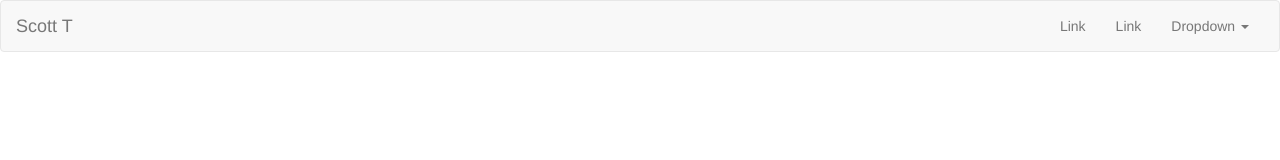
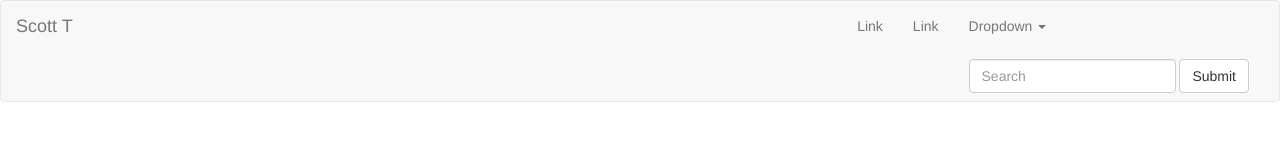
Before and after one commit to nextthelemann/nextthelemann.github.io, a plain HTML site: page index.html in a window 1280 px wide. Drawn offline with nearby package versions, Linux system fonts and the light colour scheme.

```diff
--- a/index.html
+++ b/index.html
@@ -42,13 +42,12 @@
         <li><a href="#">Link</a></li>
         <li class="dropdown">
           <a href="#" class="dropdown-toggle" data-toggle="dropdown" role="button" aria-haspopup="true" aria-expanded="false">Dropdown <span class="caret"></span></a>
-          <ul class="dropdown-menu">
-            <li><a href="#">Action</a></li>
-            <li><a href="#">Another action</a></li>
-            <li><a href="#">Something else here</a></li>
-            <li role="separator" class="divider"></li>
-            <li><a href="#">Separated link</a></li>
-          </ul>
+          <form class="navbar-form navbar-left" role="search">
+            <div class="form-group">
+              <input type="text" class="form-control" placeholder="Search">
+            </div>
+            <button type="submit" class="btn btn-default">Submit</button>
+          </form>
         </li>
       </ul>
     </div><!-- /.navbar-collapse -->
```
